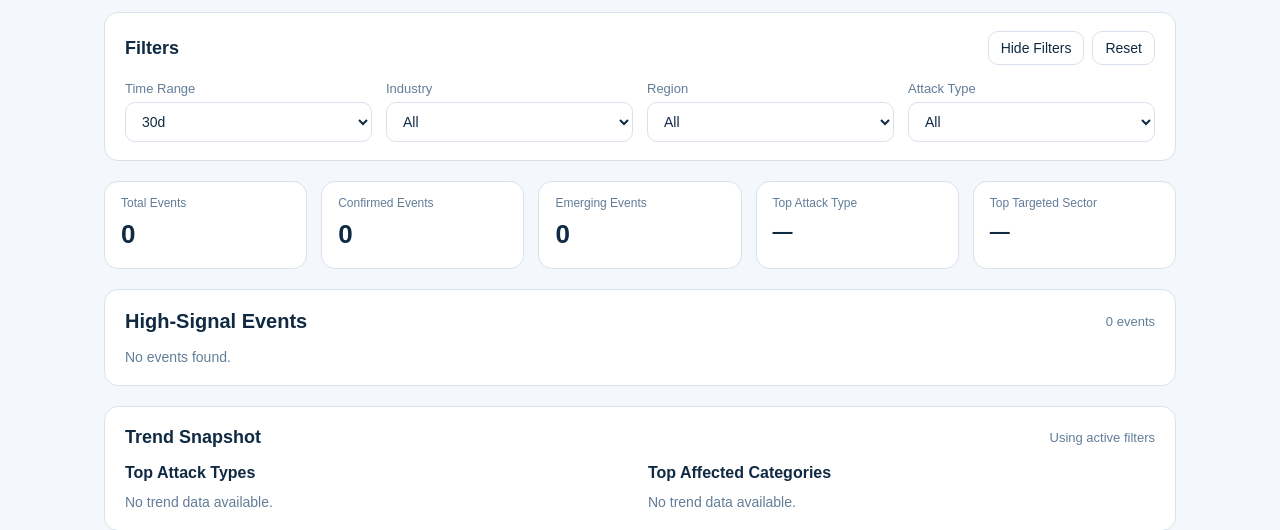
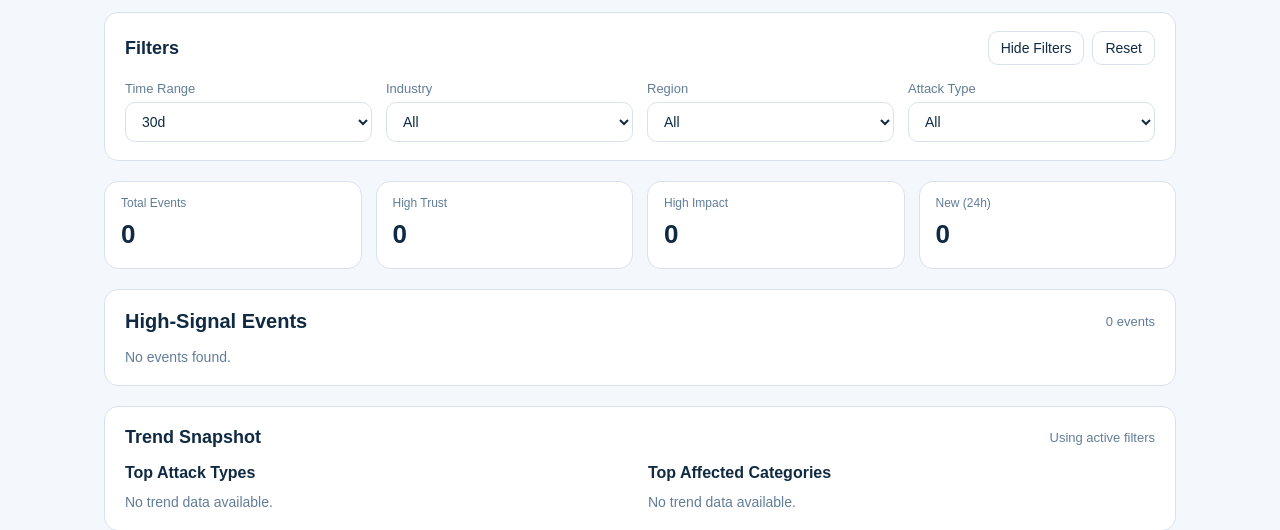
Before and after one commit to hawl3y/cyber-signal, a Flask app: page / in a window 1280 px wide. Shown: the part 104-634 px from the top of the page. Run offline with Flask 3, Linux system fonts and the light colour scheme; data that the repository does not hold is empty.

Commit message:
Refactor summary cards: remove redundancy, add triage signals
Old strip had 5 cards: Total / Confirmed / Emerging / Top Attack Type /
Top Targeted Sector. Confirmed+Emerging always sums to Total (redundant
50/50 split), and the two 'Top X' cards duplicated the trend list
directly below.

New strip has 4 cards, each answering a distinct CISO question:
- Total Events     - 'how big is the picture'
- High Trust       - count of events with confidence_score >= 75
- High Impact      - count of is_high_impact events
- New (24h)        - count in last 24h regardless of time_range filter

Legacy summary fields (confirmed_events, emerging_events,
top_attack_type, top_targeted_industry) are still returned by the API
for stability, just no longer rendered. CSS grid widened from 5 cols
to 4.

```diff
--- a/app/services/summary.py
+++ b/app/services/summary.py
@@ -164,9 +164,20 @@ def build_summary(
         time_range=time_range,
     )
 
-    total_incidents = len(events)
-    confirmed_incidents = len([e for e in events if e.event_status == "confirmed"])
-    emerging_signals = len([e for e in events if e.event_status == "emerging"])
+    total_events = len(events)
+    confirmed_events = sum(1 for e in events if e.event_status == "confirmed")
+    emerging_events = sum(1 for e in events if e.event_status == "emerging")
+    high_trust_events = sum(
+        1 for e in events
+        if e.confidence_score is not None and e.confidence_score >= 75
+    )
+    high_impact_events = sum(1 for e in events if e.is_high_impact)
+
+    cutoff_24h = datetime.utcnow() - timedelta(hours=24)
+    new_today_events = sum(
+        1 for e in events
+        if (ref := get_event_reference_time(e)) and ref >= cutoff_24h
+    )
 
     attack_types = [e.attack_type for e in events if e.attack_type]
     industries = [
@@ -176,9 +187,13 @@ def build_summary(
     ]
 
     return {
-        "total_events": total_incidents,
-        "confirmed_events": confirmed_incidents,
-        "emerging_events": emerging_signals,
+        "total_events": total_events,
+        "high_trust_events": high_trust_events,
+        "high_impact_events": high_impact_events,
+        "new_today_events": new_today_events,
+        # Legacy fields kept for API stability — no longer rendered in cards
+        "confirmed_events": confirmed_events,
+        "emerging_events": emerging_events,
         "top_attack_type": _most_common_non_empty(attack_types),
         "top_targeted_industry": _most_common_non_empty(industries),
     }
--- a/app/static/css/main.css
+++ b/app/static/css/main.css
@@ -141,7 +141,7 @@ body {
 
 .summary-strip {
     display: grid;
-    grid-template-columns: repeat(5, minmax(0, 1fr));
+    grid-template-columns: repeat(4, minmax(0, 1fr));
     gap: 14px;
 }
 
--- a/app/static/js/app.js
+++ b/app/static/js/app.js
@@ -142,17 +142,15 @@ async function loadSummary() {
         const response = await fetch(`/api/summary/${query}`);
         const data = await response.json();
 
-        const totalEl = document.getElementById("total-incidents");
-        const confirmedEl = document.getElementById("confirmed-incidents");
-        const emergingEl = document.getElementById("emerging-signals");
-        const attackEl = document.getElementById("top-attack-type");
-        const industryEl = document.getElementById("top-targeted-industry");
+        const totalEl = document.getElementById("total-events");
+        const highTrustEl = document.getElementById("high-trust-events");
+        const highImpactEl = document.getElementById("high-impact-events");
+        const newTodayEl = document.getElementById("new-today-events");
 
         if (totalEl) totalEl.textContent = data.total_events ?? "--";
-        if (confirmedEl) confirmedEl.textContent = data.confirmed_events ?? "--";
-        if (emergingEl) emergingEl.textContent = data.emerging_events ?? "--";
-        if (attackEl) attackEl.textContent = data.top_attack_type || "—";
-        if (industryEl) industryEl.textContent = data.top_targeted_industry || "—";
+        if (highTrustEl) highTrustEl.textContent = data.high_trust_events ?? "--";
+        if (highImpactEl) highImpactEl.textContent = data.high_impact_events ?? "--";
+        if (newTodayEl) newTodayEl.textContent = data.new_today_events ?? "--";
     } catch (err) {
         console.error("Failed to load summary:", err);
     }
--- a/app/templates/index.html
+++ b/app/templates/index.html
@@ -69,23 +69,19 @@
             <section class="summary-strip">
                 <div class="summary-card">
                     <span class="label">Total Events</span>
-                    <span class="value" id="total-incidents">--</span>
+                    <span class="value" id="total-events">--</span>
                 </div>
                 <div class="summary-card">
-                    <span class="label">Confirmed Events</span>
-                    <span class="value" id="confirmed-incidents">--</span>
+                    <span class="label">High Trust</span>
+                    <span class="value" id="high-trust-events">--</span>
                 </div>
                 <div class="summary-card">
-                    <span class="label">Emerging Events</span>
-                    <span class="value" id="emerging-signals">--</span>
+                    <span class="label">High Impact</span>
+                    <span class="value" id="high-impact-events">--</span>
                 </div>
                 <div class="summary-card">
-                    <span class="label">Top Attack Type</span>
-                    <span class="value value-text" id="top-attack-type">--</span>
-                </div>
-                <div class="summary-card">
-                    <span class="label">Top Targeted Sector</span>
-                    <span class="value value-text" id="top-targeted-industry">--</span>
+                    <span class="label">New (24h)</span>
+                    <span class="value" id="new-today-events">--</span>
                 </div>
             </section>
 
```
